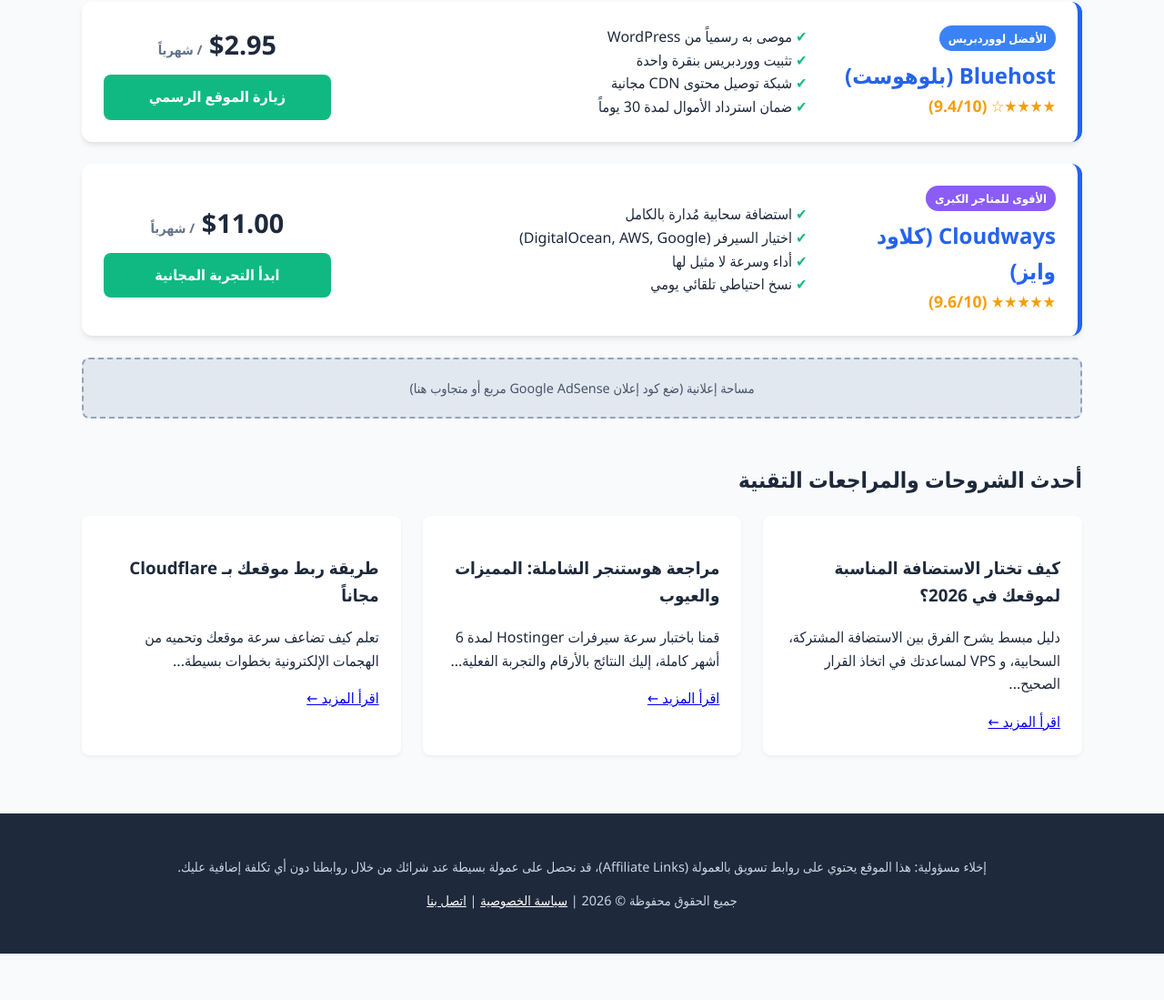
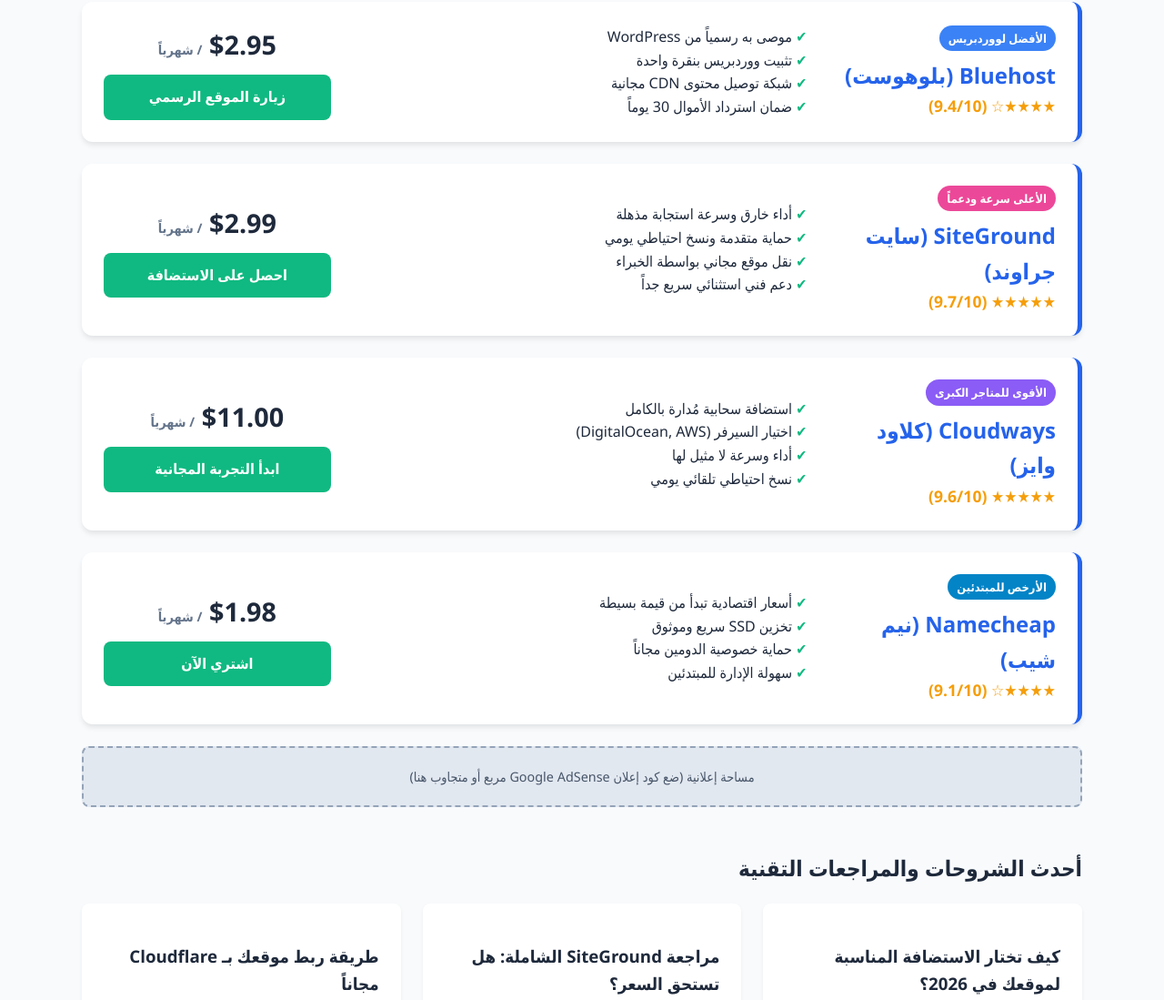
Before and after one commit to fhyda1401/-_-, a plain HTML site: page index.html in a window 1280 px wide. Shown: the part 513-1612 px from the top of the page at 91% size. Before the commit the page ends 1561 px from the top, so only its background shows below. Drawn offline with Linux system fonts and the light colour scheme.

Commit message:
Refactor index.html for clarity and updates
Removed comments and adjusted text for clarity.

```diff
--- a/index.html
+++ b/index.html
@@ -4,7 +4,6 @@
     <meta charset="UTF-8">
     <meta name="viewport" content="width=device-width, initial-scale=1.0">
     <title>دليل الاستضافات الشامل | مقارنة أفضل شركات الاستضافة 2026</title>
-    <!-- كود Google AdSense يوضع هنا لاحقاً بعد القبول -->
     <style>
         :root {
             --primary: #2563eb;
@@ -36,7 +35,6 @@
             padding: 0 1rem;
         }
 
-        /* مساحة إعلانية علوية */
         .ad-banner {
             background: #e2e8f0;
             border: 2px dashed #94a3b8;
@@ -48,7 +46,6 @@
             font-size: 0.9rem;
         }
 
-        /* بطاقات الاستضافة */
         .hosting-card {
             background: white;
             border-radius: 12px;
@@ -104,7 +101,6 @@
         }
         .btn-affiliate:hover { background: #059669; }
 
-        /* قسم المقالات لزيادة أرباح الإعلانات والسيو */
         .blog-section { margin-top: 3rem; }
         .blog-grid {
             display: grid;
@@ -137,7 +133,7 @@
 
 <header>
     <h1>أفضل شركات استضافة المواقع لعام 2026</h1>
-    <p>مقارنة شاملة ومحدثة لأسرع وأرخص الاستضافات السحابية والمشتركة مع كوبونات خصم حصرية تصل إلى 80%</p>
+    <p>مقارنة شاملة ومحدثة لأسرع وأرخص الاستضافات السحابية والمشتركة مع كوبونات خصم حصرية</p>
 </header>
 
 <div class="container">
@@ -147,7 +143,7 @@
         مساحة إعلانية (ضع كود إعلان Google AdSense الأفقي هنا)
     </div>
 
-    <!-- الشركة الأولى: هوستنجر -->
+    <!-- 1. هوستنجر -->
     <div class="hosting-card">
         <div class="company-info">
             <span class="badge">الأفضل قيمة مقابل السعر</span>
@@ -164,12 +160,11 @@
         </div>
         <div class="cta-box">
             <div class="price">$2.49 <span>/ شهرياً</span></div>
-            <!-- استبدل الرابط أدناه برابط الأفليت الخاص بك -->
             <a href="https://YOUR-HOSTINGER-AFFILIATE-LINK.com" target="_blank" rel="nofollow sponsored" class="btn-affiliate">احصل على العرض الآن</a>
         </div>
     </div>
 
-    <!-- الشركة الثانية: بلوهوست -->
+    <!-- 2. بلوهوست -->
     <div class="hosting-card">
         <div class="company-info">
             <span class="badge" style="background:#3b82f6;">الأفضل لووردبريس</span>
@@ -181,17 +176,38 @@
                 <li>موصى به رسمياً من WordPress</li>
                 <li>تثبيت ووردبريس بنقرة واحدة</li>
                 <li>شبكة توصيل محتوى CDN مجانية</li>
-                <li>ضمان استرداد الأموال لمدة 30 يوماً</li>
+                <li>ضمان استرداد الأموال 30 يوماً</li>
             </ul>
         </div>
         <div class="cta-box">
             <div class="price">$2.95 <span>/ شهرياً</span></div>
-            <!-- استبدل الرابط أدناه برابط الأفليت الخاص بك -->
             <a href="https://YOUR-BLUEHOST-AFFILIATE-LINK.com" target="_blank" rel="nofollow sponsored" class="btn-affiliate">زيارة الموقع الرسمي</a>
         </div>
     </div>
 
-    <!-- الشركة الثالثة: كلاود وايز -->
+    <!-- 3. سايت جراوند (الجديدة) -->
+    <div class="hosting-card">
+        <div class="company-info">
+            <span class="badge" style="background:#ec4899;">الأعلى سرعة ودعماً</span>
+            <h2>SiteGround (سايت جراوند)</h2>
+            <div class="rating">★★★★★ (9.7/10)</div>
+        </div>
+        <div class="features">
+            <ul>
+                <li>أداء خارق وسرعة استجابة مذهلة</li>
+                <li>حماية متقدمة ونسخ احتياطي يومي</li>
+                <li>نقل موقع مجاني بواسطة الخبراء</li>
+                <li>دعم فني استثنائي سريع جداً</li>
+            </ul>
+        </div>
+        <div class="cta-box">
+            <div class="price">$2.99 <span>/ شهرياً</span></div>
+            <!-- استبدل الرابط برابط أفليت SiteGround المباشر -->
+            <a href="https://YOUR-SITEGROUND-AFFILIATE-LINK.com" target="_blank" rel="nofollow sponsored" class="btn-affiliate">احصل على الاستضافة</a>
+        </div>
+    </div>
+
+    <!-- 4. كلاود وايز -->
     <div class="hosting-card">
         <div class="company-info">
             <span class="badge" style="background:#8b5cf6;">الأقوى للمتاجر الكبرى</span>
@@ -201,15 +217,36 @@
         <div class="features">
             <ul>
                 <li>استضافة سحابية مُدارة بالكامل</li>
-                <li>اختيار السيرفر (DigitalOcean, AWS, Google)</li>
+                <li>اختيار السيرفر (DigitalOcean, AWS)</li>
                 <li>أداء وسرعة لا مثيل لها</li>
                 <li>نسخ احتياطي تلقائي يومي</li>
             </ul>
         </div>
         <div class="cta-box">
             <div class="price">$11.00 <span>/ شهرياً</span></div>
-            <!-- استبدل الرابط أدناه برابط الأفليت الخاص بك -->
             <a href="https://YOUR-CLOUDWAYS-AFFILIATE-LINK.com" target="_blank" rel="nofollow sponsored" class="btn-affiliate">ابدأ التجربة المجانية</a>
+        </div>
+    </div>
+
+    <!-- 5. نيم شيب (الجديدة) -->
+    <div class="hosting-card">
+        <div class="company-info">
+            <span class="badge" style="background:#0284c7;">الأرخص للمبتدئين</span>
+            <h2>Namecheap (نيم شيب)</h2>
+            <div class="rating">★★★★☆ (9.1/10)</div>
+        </div>
+        <div class="features">
+            <ul>
+                <li>أسعار اقتصادية تبدأ من قيمة بسيطة</li>
+                <li>تخزين SSD سريع وموثوق</li>
+                <li>حماية خصوصية الدومين مجاناً</li>
+                <li>سهولة الإدارة للمبتدئين</li>
+            </ul>
+        </div>
+        <div class="cta-box">
+            <div class="price">$1.98 <span>/ شهرياً</span></div>
+            <!-- استبدل الرابط برابط أفليت Namecheap من Impact.com أو CJ -->
+            <a href="https://YOUR-NAMECHEAP-AFFILIATE-LINK.com" target="_blank" rel="nofollow sponsored" class="btn-affiliate">اشتري الآن</a>
         </div>
     </div>
 
@@ -218,18 +255,18 @@
         مساحة إعلانية (ضع كود إعلان Google AdSense مربع أو متجاوب هنا)
     </div>
 
-    <!-- قسم المقالات والشروحات (ضروري جداً للقبول في AdSense وجلب زوار جوجل) -->
+    <!-- قسم المقالات -->
     <section class="blog-section">
         <h2>أحدث الشروحات والمراجعات التقنية</h2>
         <div class="blog-grid">
             <div class="blog-card">
                 <h3>كيف تختار الاستضافة المناسبة لموقعك في 2026؟</h3>
-                <p>دليل مبسط يشرح الفرق بين الاستضافة المشتركة، السحابية، و VPS لمساعدتك في اتخاذ القرار الصحيح...</p>
+                <p>دليل مبسط يشرح الفرق بين الاستضافة المشتركة، السحابية، و VPS لمساعدتك في اتخاذ القرار...</p>
                 <a href="#">اقرأ المزيد ←</a>
             </div>
             <div class="blog-card">
-                <h3>مراجعة هوستنجر الشاملة: المميزات والعيوب</h3>
-                <p>قمنا باختبار سرعة سيرفرات Hostinger لمدة 6 أشهر كاملة، إليك النتائج بالأرقام والتجربة الفعلية...</p>
+                <h3>مراجعة SiteGround الشاملة: هل تستحق السعر؟</h3>
+                <p>قمنا باختبار أداء استضافة سايت جراوند ومعرفة سبب تميزها في دعم العملاء والسرعة...</p>
                 <a href="#">اقرأ المزيد ←</a>
             </div>
             <div class="blog-card">
@@ -243,7 +280,7 @@
 </div>
 
 <footer>
-    <p>إخلاء مسؤولية: هذا الموقع يحتوي على روابط تسويق بالعمولة (Affiliate Links)، قد نحصل على عمولة بسيطة عند شرائك من خلال روابطنا دون أي تكلفة إضافية عليك.</p>
+    <p>إخلاء مسؤولية: هذا الموقع يحتوي على روابط تسويق بالعمولة، قد نحصل على عمولة بسيطة عند شرائك من خلال روابطنا دون أي تكلفة إضافية عليك.</p>
     <p>جميع الحقوق محفوظة &copy; 2026 | <a href="#" style="color:#fff;">سياسة الخصوصية</a> | <a href="#" style="color:#fff;">اتصل بنا</a></p>
 </footer>
 
```
